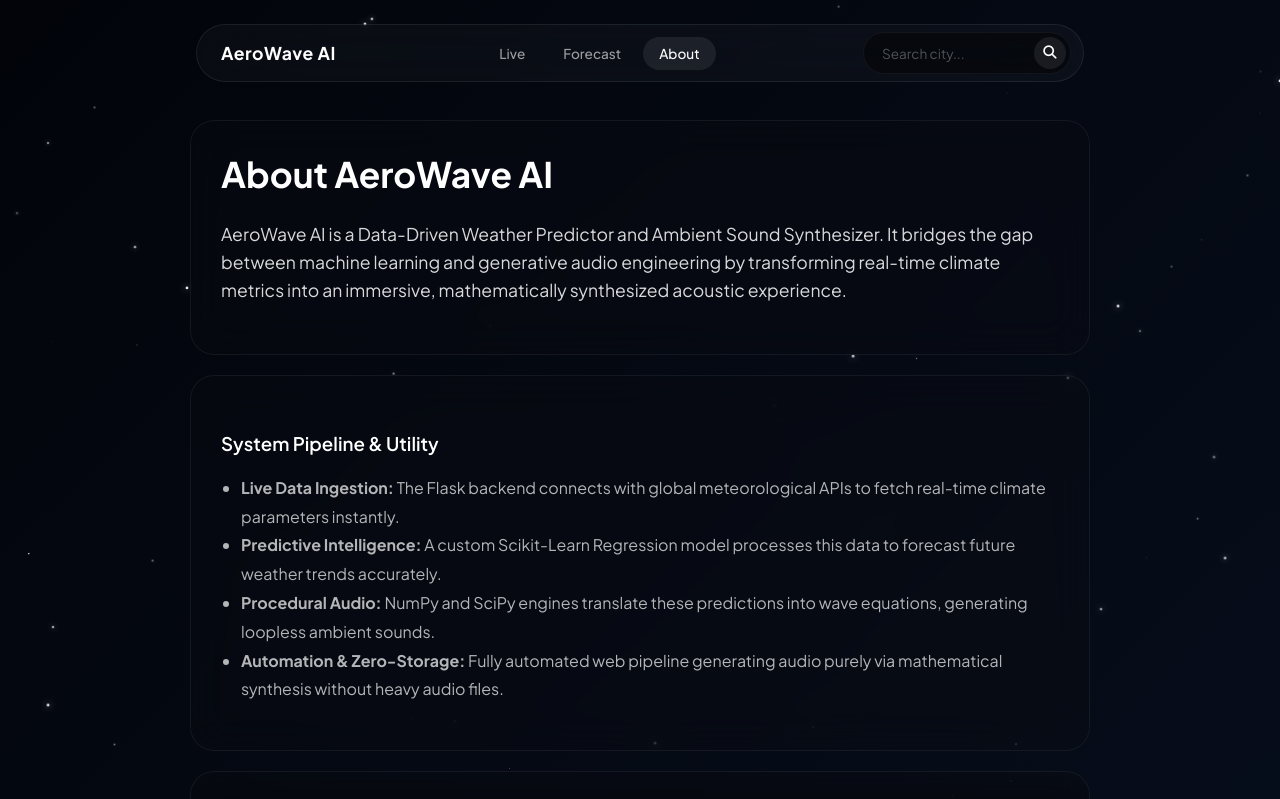
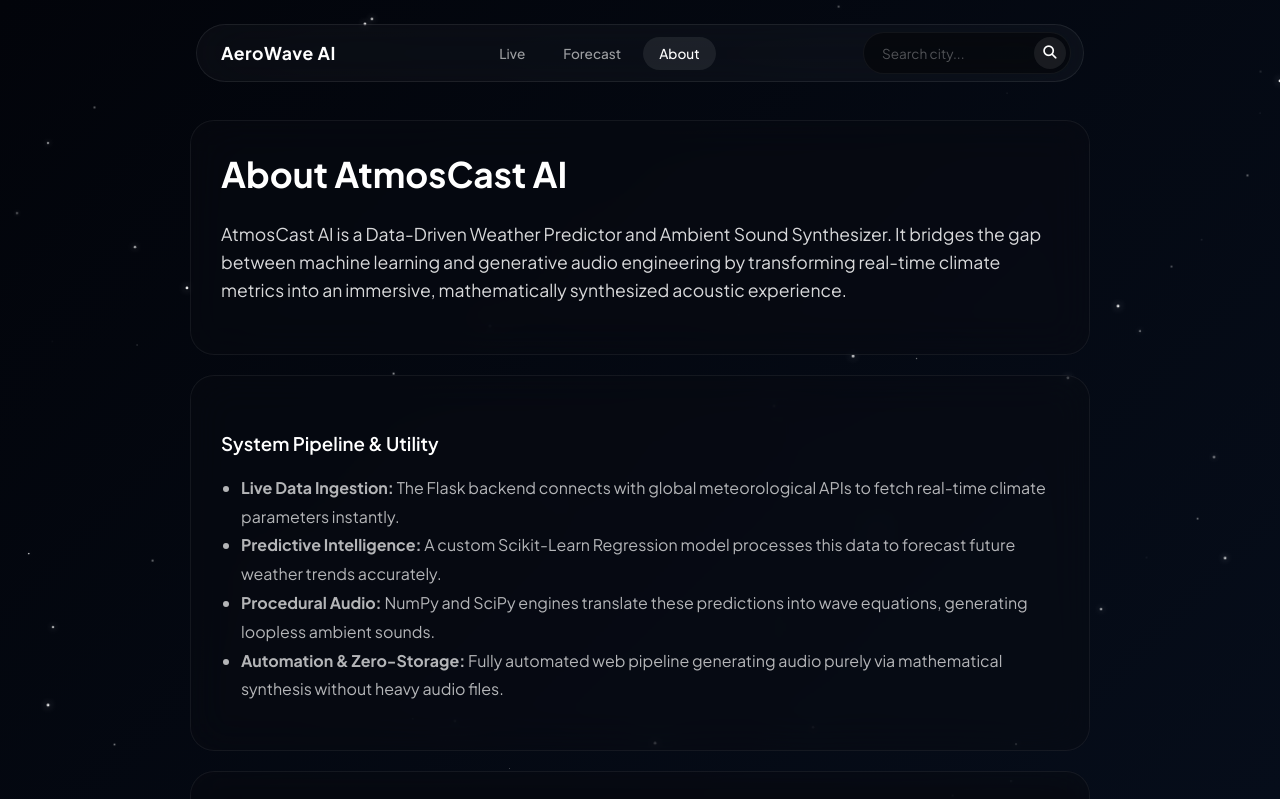
Before and after one commit to Jayita-pro/AtmosCast_AI, a Flask app: page /about in a window 1280 px wide. Shown: the top 799 px of the page. Run offline with Flask 3, Linux system fonts and the light colour scheme.

Commit message:
Update branding from AeroWave AI to AtmosCast AI

```diff
--- a/templates/about.html
+++ b/templates/about.html
@@ -1,15 +1,15 @@
 {% extends 'base.html' %}
 
-{% block title %}About | AeroWave AI{% endblock %}
+{% block title %}About | AtmosCast AI {% endblock %}
 
 {% block content %}
 <div class="dashboard-wrapper about-wrapper">
     <div class="dashboard-grid">
 
         <div class="card about-section animated-card">
-            <h1 class="about-title">About AeroWave AI</h1>
+            <h1 class="about-title">About AtmosCast AI</h1>
             <p class="about-intro">
-                AeroWave AI is a Data-Driven Weather Predictor and Ambient Sound Synthesizer. It bridges the gap between
+                AtmosCast AI is a Data-Driven Weather Predictor and Ambient Sound Synthesizer. It bridges the gap between
                 machine learning and generative audio engineering by transforming real-time climate metrics into an
                 immersive, mathematically synthesized acoustic experience.
             </p>
```
